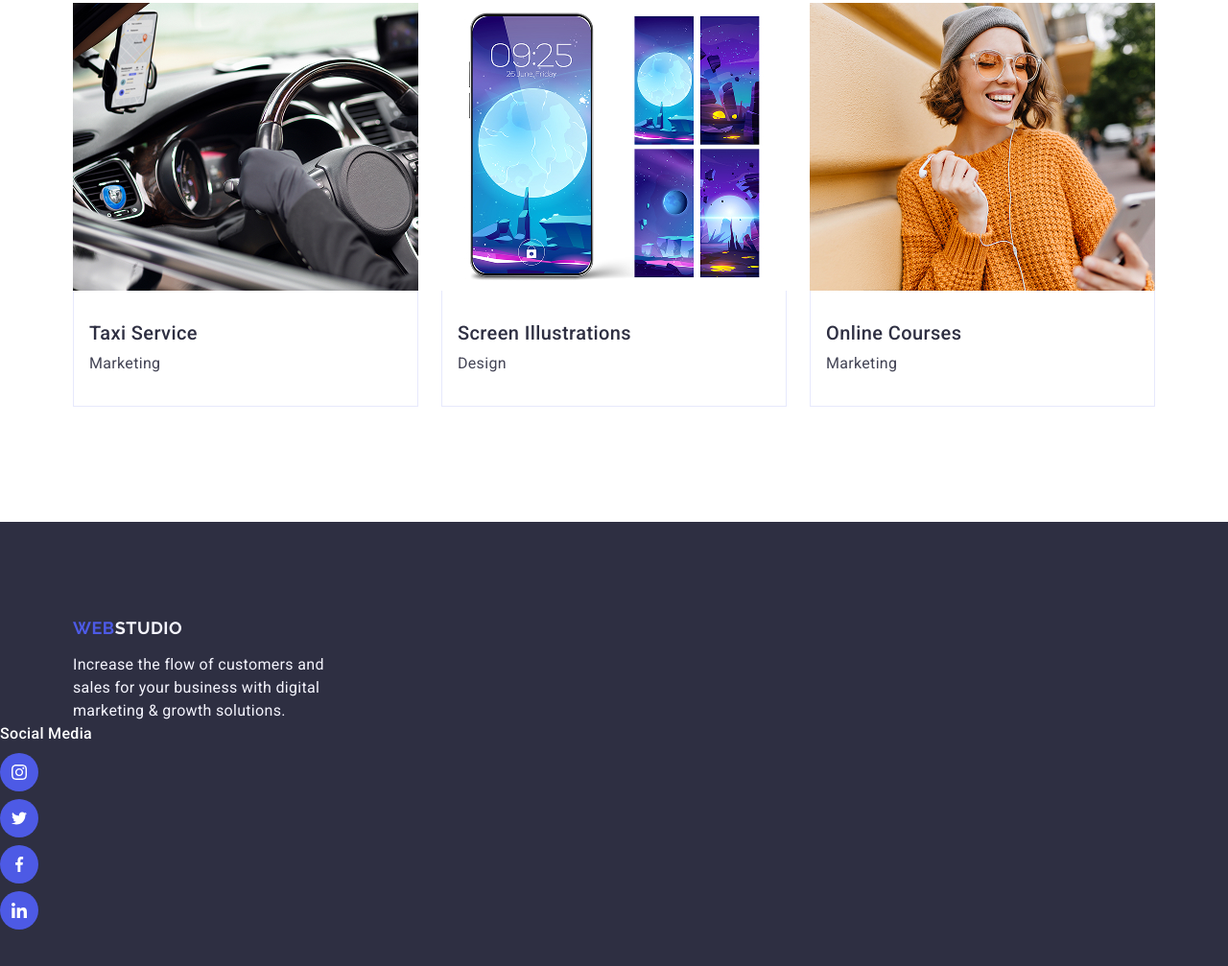
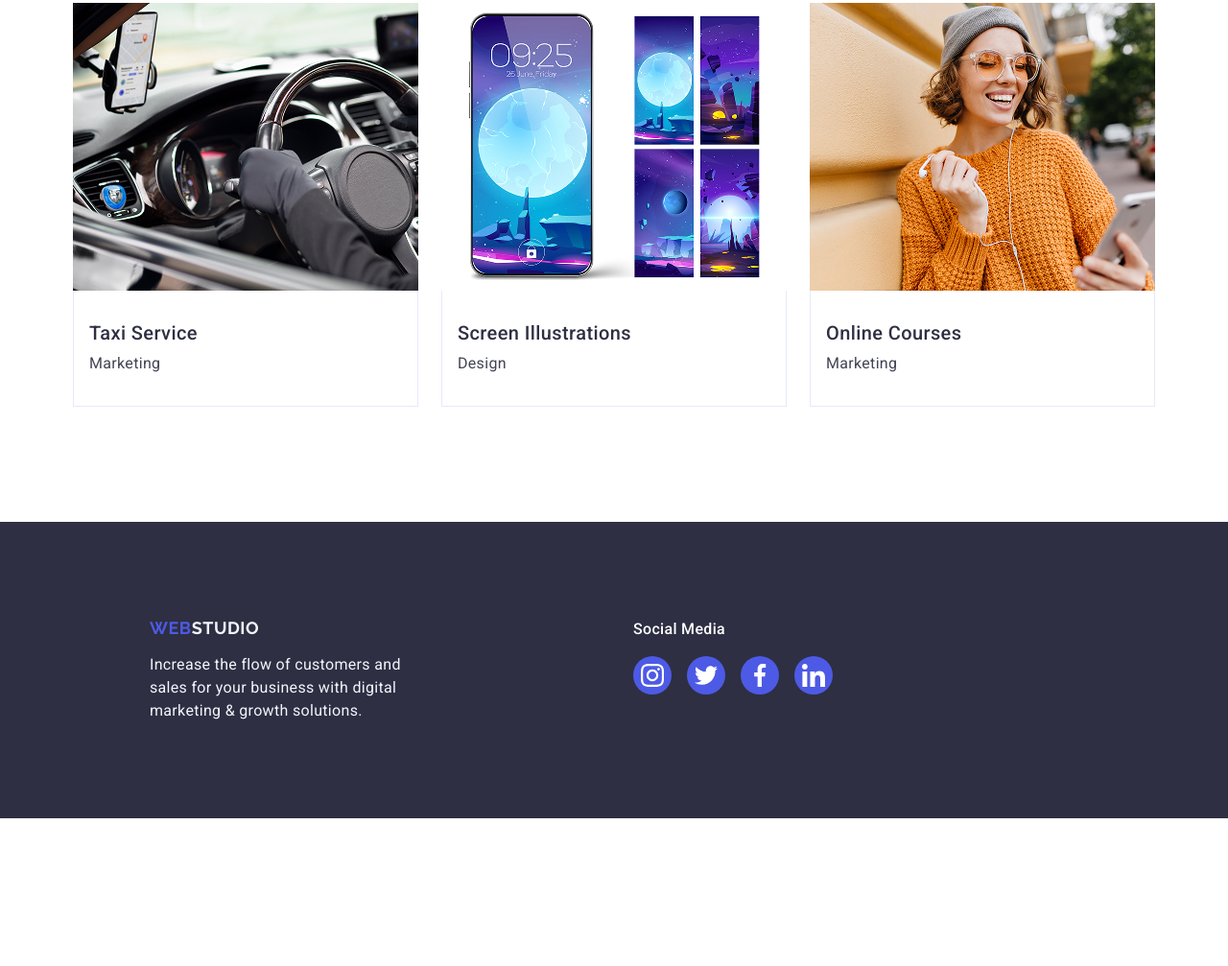
Before and after one commit to juliareka1-sys/goit-markup-hw-04, a plain HTML site: page index.html in a window 1280 px wide. Shown: the part 2615-3622 px from the top of the page at 96% size. After the commit the page ends 3468 px from the top, so only its background shows below. Drawn offline with nearby package versions, Linux system fonts and the light colour scheme.

Commit message:
footer done

```diff
--- a/css/styles.css
+++ b/css/styles.css
@@ -320,6 +320,11 @@ width: calc((100% - 72px) / 4);
     background-color:#4d5ae5;
 }
 
+.link-socials:hover {
+    background-color: #404bbf;
+    transition: background-color 250ms cubic-bezier(0.4, 0, 0.2, 1);
+}
+
 .card-content {
     padding: 32px 16px;
 }
@@ -415,6 +420,18 @@ overflow: hidden;
     padding: 100px 0;
 }
 
+.footer-container {
+    display: flex;
+    align-items: flex-start;
+    gap: 120px;
+}
+
+.footer-info {
+    max-width: 264px;
+    margin-left: 156px;
+    margin-right: 120px;
+}
+
 .footer-logo{
     display: inline-block;
     margin-bottom: 16px;
@@ -428,17 +445,10 @@ overflow: hidden;
     color: #f4f4fd;
 }
 
-.footer-container {
+.footer-socials-box {
     display: flex;
     flex-direction: column;
-    align-items: center;
-}
-
-.footer-socials {
-    display: flex;
-    flex-direction: column;
-    align-items: flex-start;
-    gap: 8px;
+    gap: 16px;
 }
 
 .socials-text {
@@ -448,8 +458,24 @@ overflow: hidden;
         letter-spacing: 0.02em;
         color: #fff;
 }
+.socials-list {
+    display: flex;
+    gap: 16px;
+}
 
-/*link-socials:hover {
-fill: #31d0aa;
+
+.link-socials-footer {
+    display: flex;
+    justify-content: center;
+    align-items: center;
+    width: 40px;
+    height: 40px;
+    border-radius: 50%;
+    background-color: #4d5ae5;
+    fill: #fff;
+}
+
+.link-socials-footer:hover {
+background-color: #31d0aa;
 transition: transform 250ms cubic-bezier(0.4, 0, 0.2, 1);
-} */
+}
--- a/index.html
+++ b/index.html
@@ -272,28 +272,39 @@
              </section>
     </main>
     <footer class="footer">
-        <div class="container">
+        <div class="footer-container">
+            <div class="footer-info">
         <a class="logo footer-logo" href="./index.html">WEB<span class="logo-part">STUDIO</span></a>
         <p class="footer-text">Increase the flow of customers and sales for your business with digital marketing & growth solutions.</p>
         </div>
-    <div class="footer-socials">
+    <div class="footer-socials-box">
         <p class="socials-text">Social Media</p>
-        <a href="https://www.instagram.com/" target="_blank" class="link-socials">
-            <svg class="social-icon" width="16" height="16">
+        <ul class="socials-list">
+            <li class="socials-link-item">
+        <a href="https://www.instagram.com/" target="_blank" class="link-socials-footer">
+            <svg class="social-icon" width="24" height="24">
                 <use href="./images/icons.svg#icon-instagram"></use>
             </svg></a>
-        <a href="https://www.twitter.com/" target="_blank" class="link-socials">
-            <svg class="social-icon" width="16" height="16">
+            </li>
+        <li class="socials-link-item">
+        <a href="https://www.twitter.com/" target="_blank" class="link-socials-footer">
+            <svg class="social-icon" width="24" height="24">
                 <use href="./images/icons.svg#icon-twitter"></use>
             </svg></a>
-        <a href="https://www.facebook.com/" target="_blank" class="link-socials">
-            <svg class="social-icon" width="16" height="16">
+            </li>
+            <li class="socials-link-item">
+        <a href="https://www.facebook.com/" target="_blank" class="link-socials-footer">
+            <svg class="social-icon" width="24" height="24">
                 <use href="./images/icons.svg#icon-facebook"></use>
             </svg></a>
-        <a href="https://www.linkedin.com/" target="_blank" class="link-socials">
-            <svg class="social-icon" width="16" height="16">
+            </li>
+            <li class="socials-link-item">
+        <a href="https://www.linkedin.com/" target="_blank" class="link-socials-footer">
+            <svg class="social-icon" width="24" height="24">
                 <use href="./images/icons.svg#icon-linkedin"></use>
             </svg></a>
+            </li>
+        </ul>
     </div>
     </footer>
 </body>
```
